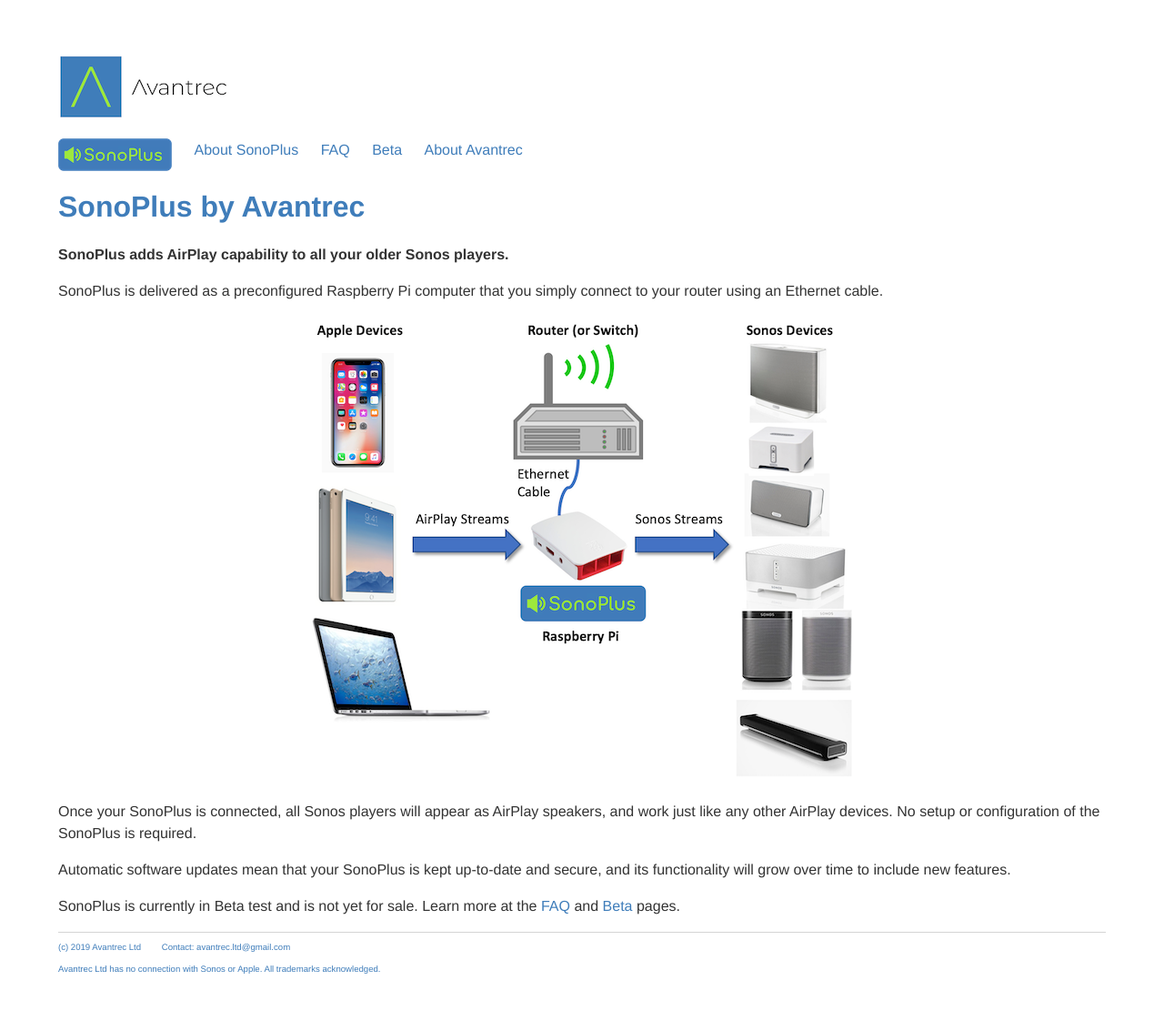
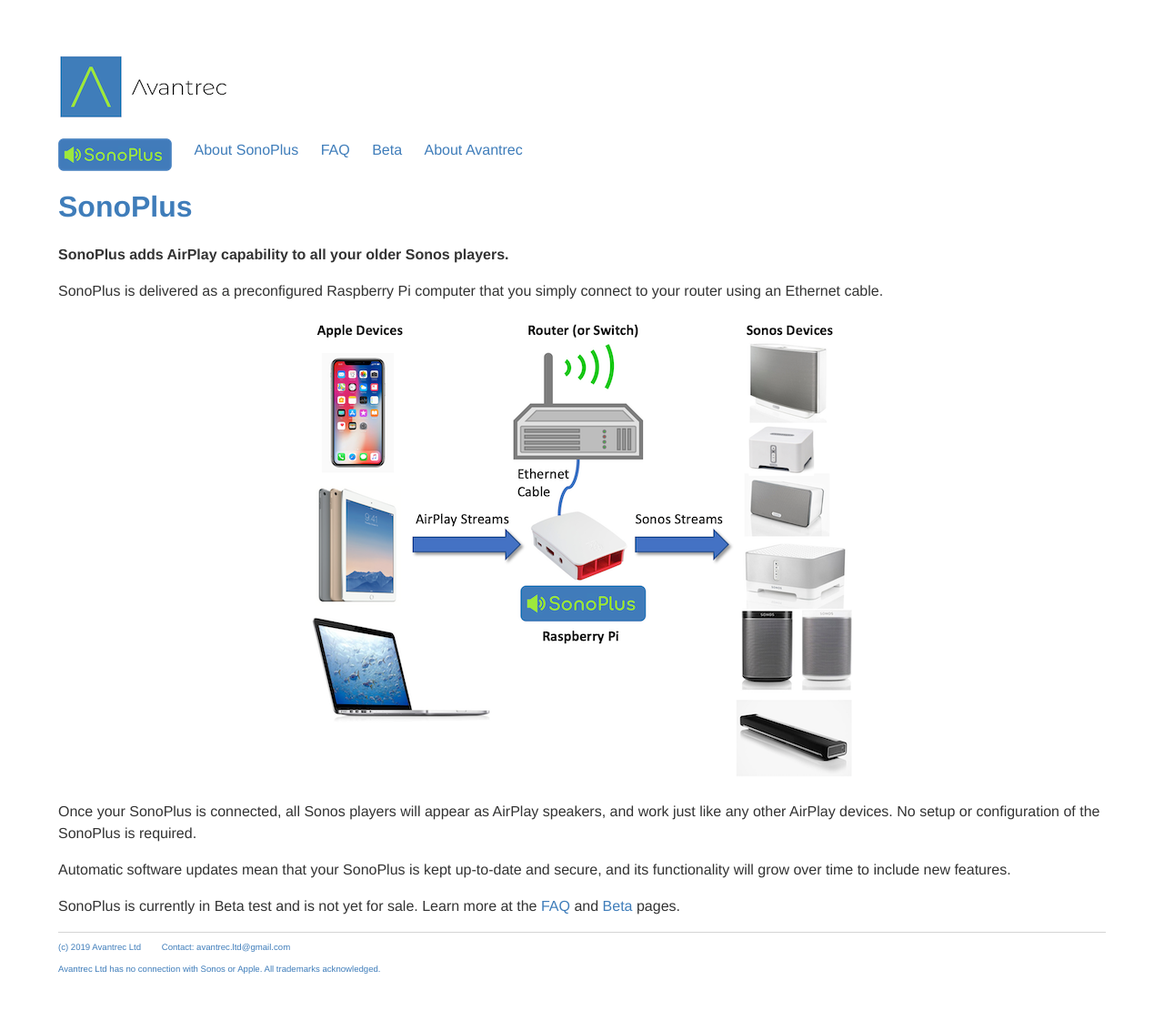
Before and after one commit to avantrec/avantrec.github.io, a Jekyll site: the page built from sonoplus/index.md, in a window 1280 px wide. Shown: the whole page at 91% size. Built offline with Jekyll 4.4.1, drawn with Linux system fonts in a browser that asks for light colours.

Commit message:
Minor change.

```diff
--- a/sonoplus/index.md
+++ b/sonoplus/index.md
@@ -3,7 +3,7 @@
 title: About SonoPlus
 ---
 
-# SonoPlus by Avantrec
+# SonoPlus
 
 **SonoPlus adds AirPlay capability to all your older Sonos players.**
 
```
